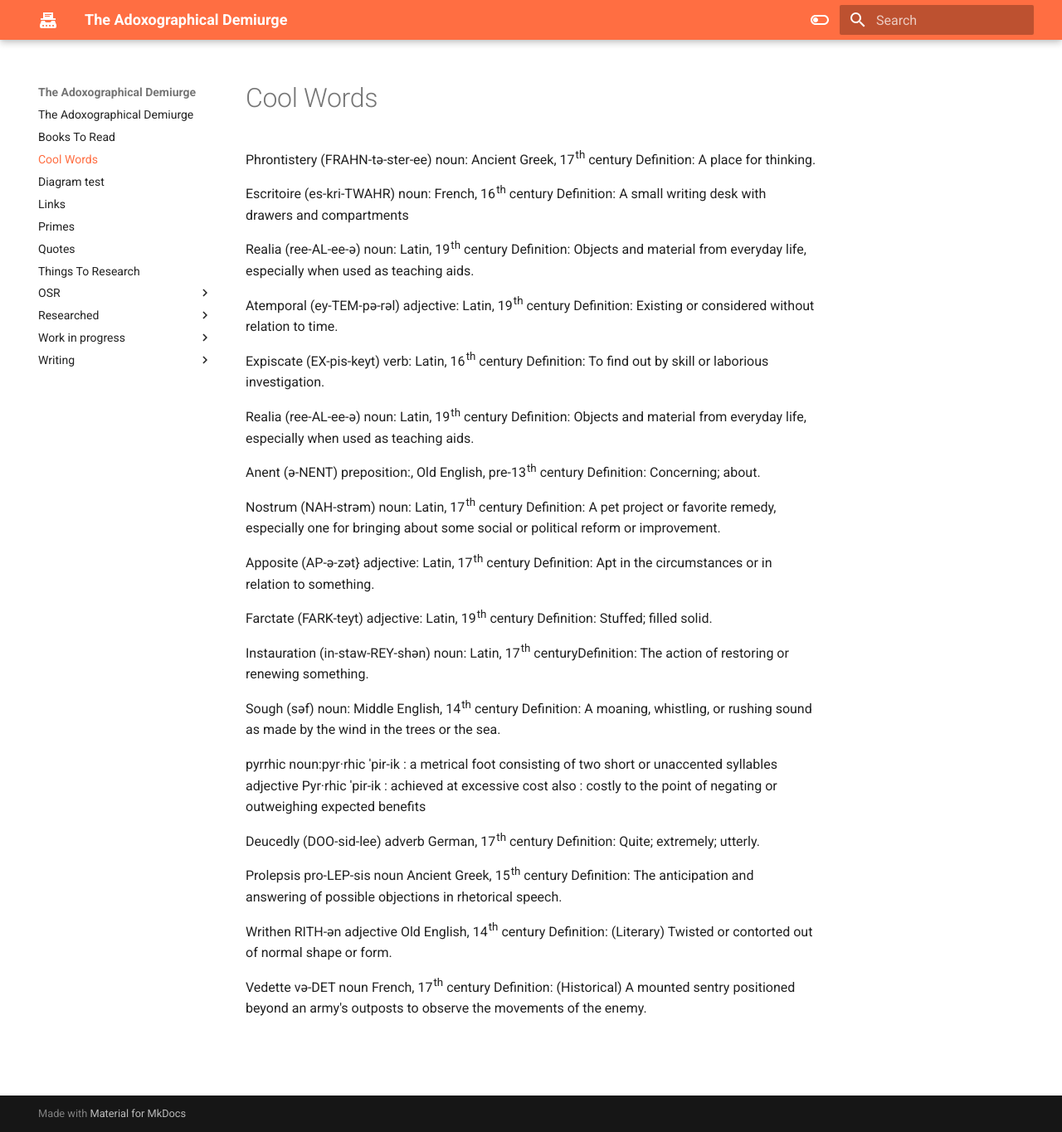
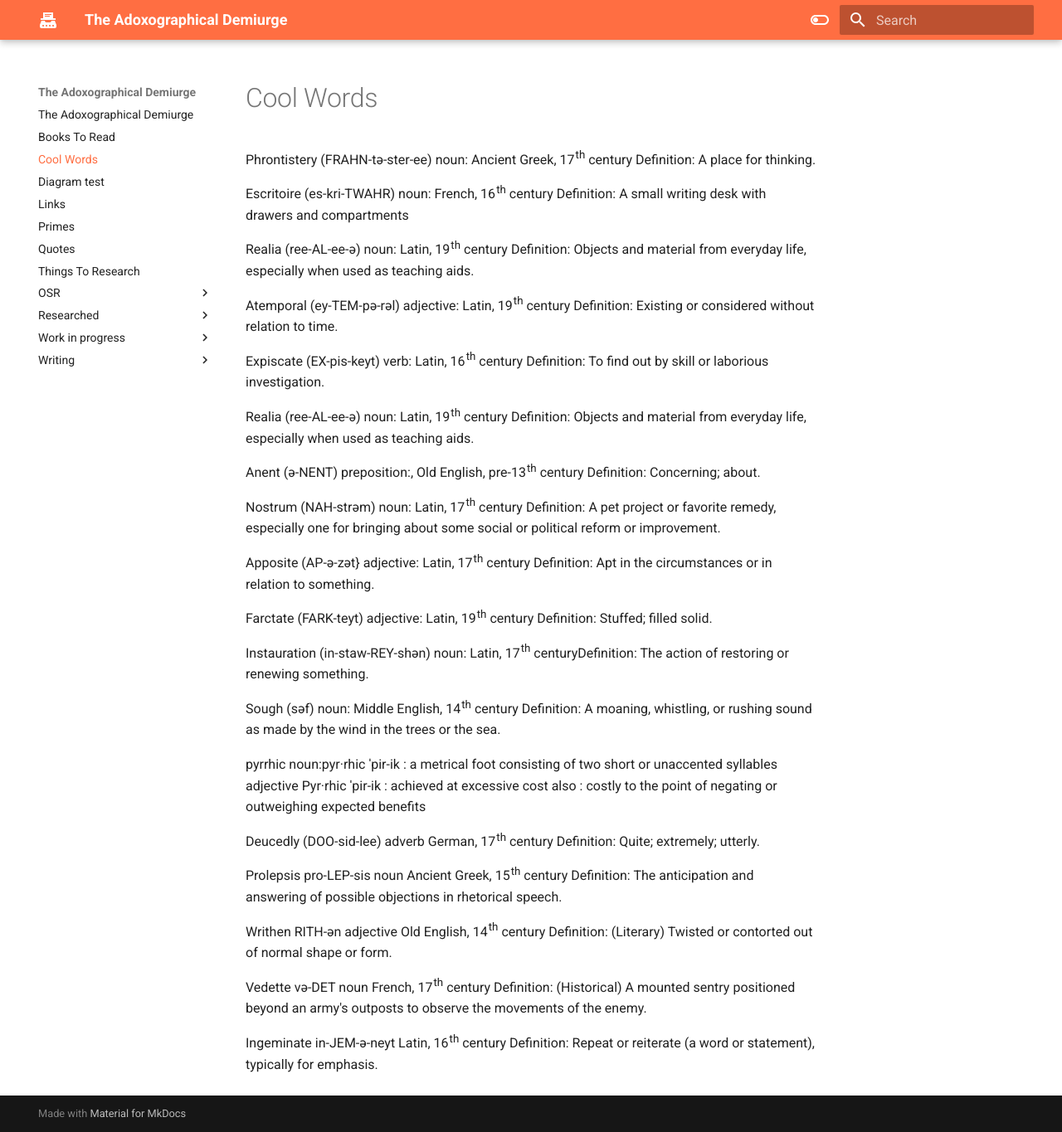
Before and after one commit to madlogmay/adoxographical_demiurge, an MkDocs documentation site: the page built from docs/cool_words.md, in a window 1280 px wide and 1365 px high. Shown: the whole window at 83% size. Built offline with MkDocs 1.6.1 and Material for MkDocs 9.7.7, drawn with Linux system fonts in a browser that asks for light colours.

Commit message:
Update cool_words.md

```diff
--- a/docs/cool_words.md
+++ b/docs/cool_words.md
@@ -34,3 +34,5 @@ Prolepsis pro-LEP-sis noun Ancient Greek, 15th century Definition: The anticipat
 Writhen RITH-ən adjective Old English, 14th century Definition: (Literary) Twisted or contorted out of normal shape or form.
 
 Vedette və-DET noun French, 17th century Definition: (Historical) A mounted sentry positioned beyond an army's outposts to observe the movements of the enemy.
+
+Ingeminate in-JEM-ə-neyt Latin, 16th century Definition: Repeat or reiterate (a word or statement), typically for emphasis.
```
